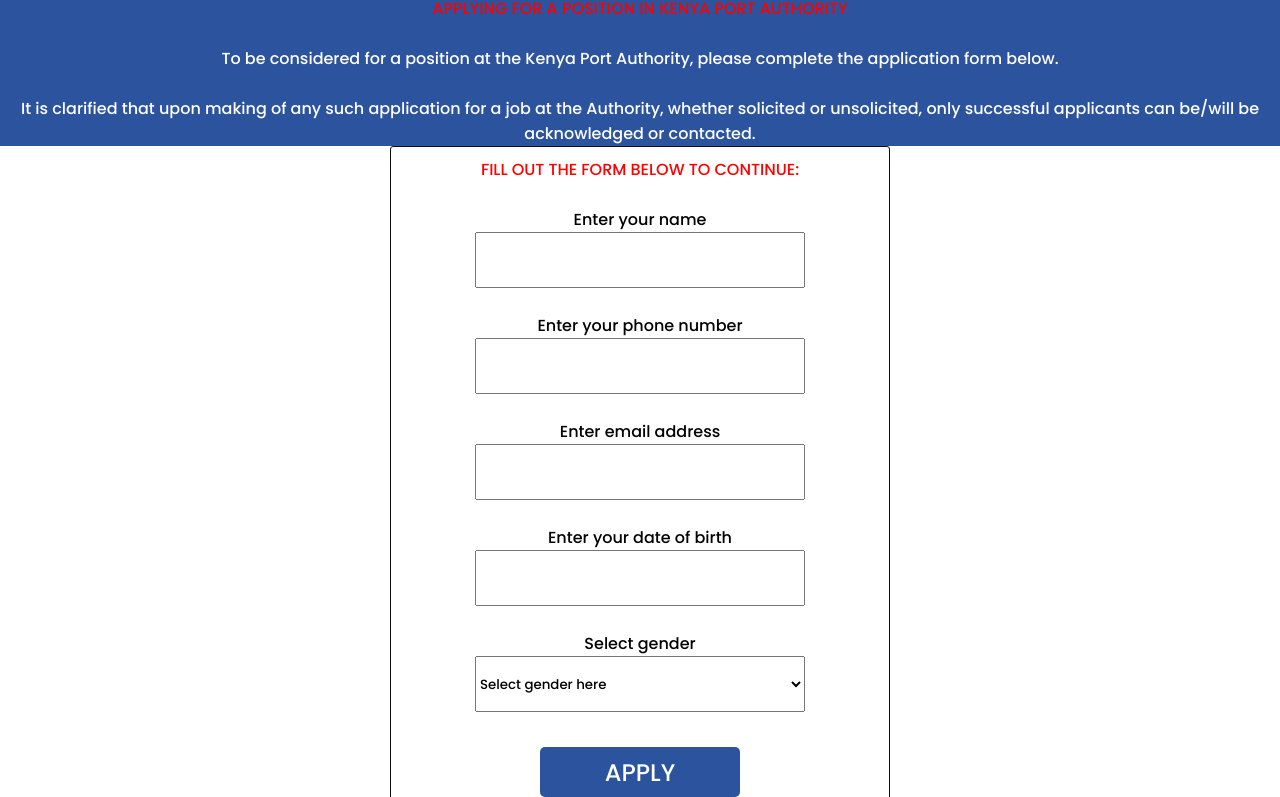
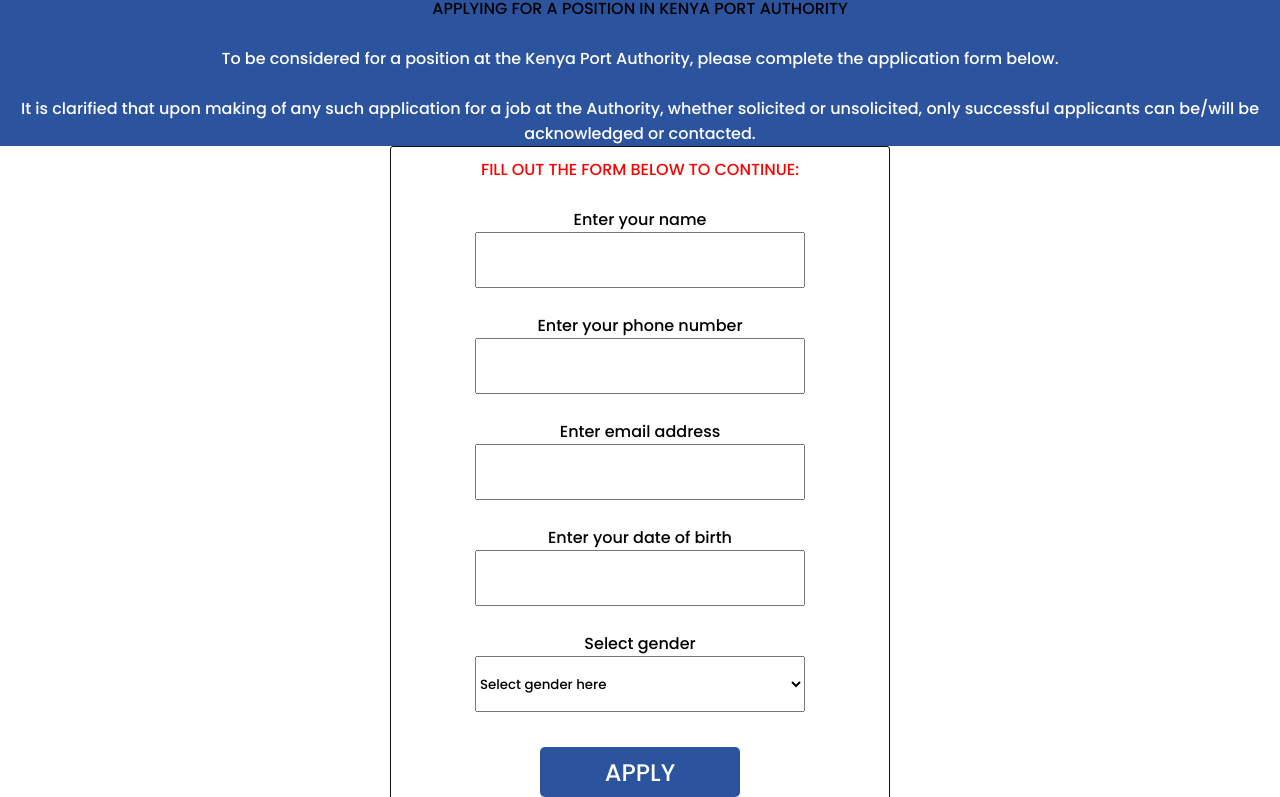
Before and after one commit to idibudia/Kpa-RECRUItment, a plain HTML site: page index.html in a window 1280 px wide. Shown: the part 971-1768 px from the top of the page. Drawn offline with nearby package versions, Linux system fonts and the light colour scheme; a script that the page names is missing; a web font is replaced by a local one.

Commit message:
Update index.html

```diff
--- a/index.html
+++ b/index.html
@@ -354,7 +354,7 @@
 
 
                         <div class="A">
-                        <font color="red">APPLYING FOR A POSITION IN KENYA PORT AUTHORITY</font><br><br><font color="#FFFFFF">To be considered for a position at the Kenya Port Authority, please complete the application form below.<br><br>It is clarified that upon making of any such application for a job at the Authority, whether solicited or unsolicited, only successful applicants can be/will be acknowledged or contacted.</font>
+                        <font color="black">APPLYING FOR A POSITION IN KENYA PORT AUTHORITY</font><br><br><font color="#FFFFFF">To be considered for a position at the Kenya Port Authority, please complete the application form below.<br><br>It is clarified that upon making of any such application for a job at the Authority, whether solicited or unsolicited, only successful applicants can be/will be acknowledged or contacted.</font>
          </div>
     <div class="post" width="100%">
 
```
